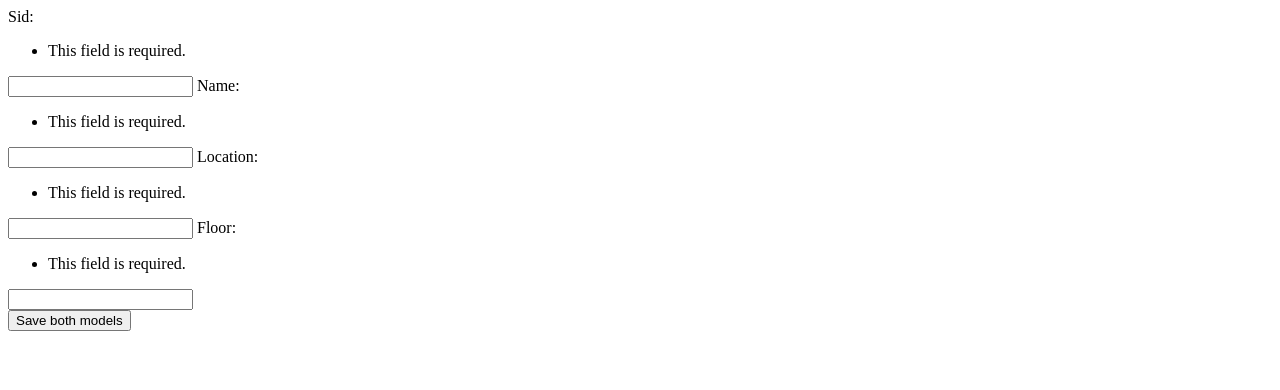
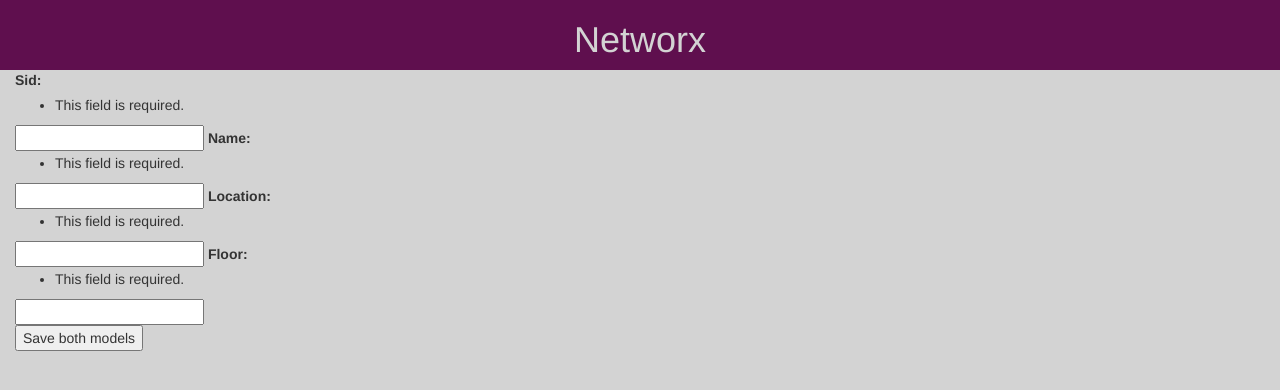
Before and after one commit to Edsterr/networx, a Django app: page /register/ in a window 1280 px wide. Shown: the top 390 px of the page. Run offline with Django 3.2, Linux system fonts and the light colour scheme; some libraries are stand-ins or nearby versions.

Commit message:
added CSS styling to register.html

```diff
--- /dev/null
+++ b/static/css/register.css
@@ -0,0 +1,24 @@
+body {
+  background-color: #d3d3d3;
+}
+
+h1{
+   color: #d3d3d3;
+}
+
+h3 {
+ font-size: 20px;
+}
+
+h4 {
+  color: #5F0F4E;
+}
+
+#header{
+  background-color: #5F0F4E;
+  color: #d3d3d3;
+}
+
+#formColumn{
+  margin-left: auto;
+}
--- a/templates/register.html
+++ b/templates/register.html
@@ -1,11 +1,36 @@
 <!DOCTYPE html>
 <head>
+
+	<title>Registration</title>
+	<meta charset="utf-8">
+	<meta name="viewport" content="width=device-width, initial-scale=1">
+
+	<link rel="stylesheet" href="https://maxcdn.bootstrapcdn.com/bootstrap/3.3.7/css/bootstrap.min.css">
+	<script src="https://ajax.googleapis.com/ajax/libs/jquery/3.3.1/jquery.min.js"></script>
+	<script src="https://maxcdn.bootstrapcdn.com/bootstrap/3.3.7/js/bootstrap.min.js"></script>
+
+	<link rel="stylesheet" type="text/css" href="/static/css/register.css">
+
 </head>
 <body>
+
+	<!-- Header -->
+	<div class="row" id="header">
+
+	  <div class="col-xs-12 text-center" id="header">
+	    <h1>Networx</h1>
+	  </div>
+
+	</div>
+
+	<div class="col-xs-12" id="formColumn">
+
 		<form method="POST" action="">{% csrf_token %}
 	    	{{ form }}
 	        <div class="form_block">
 	            <input type="submit" value="Save both models"/>
 	        </div>
 		</form>
+
+	</div>
 </body>
```
Lines whose indentation alone changed are shown as unchanged.
